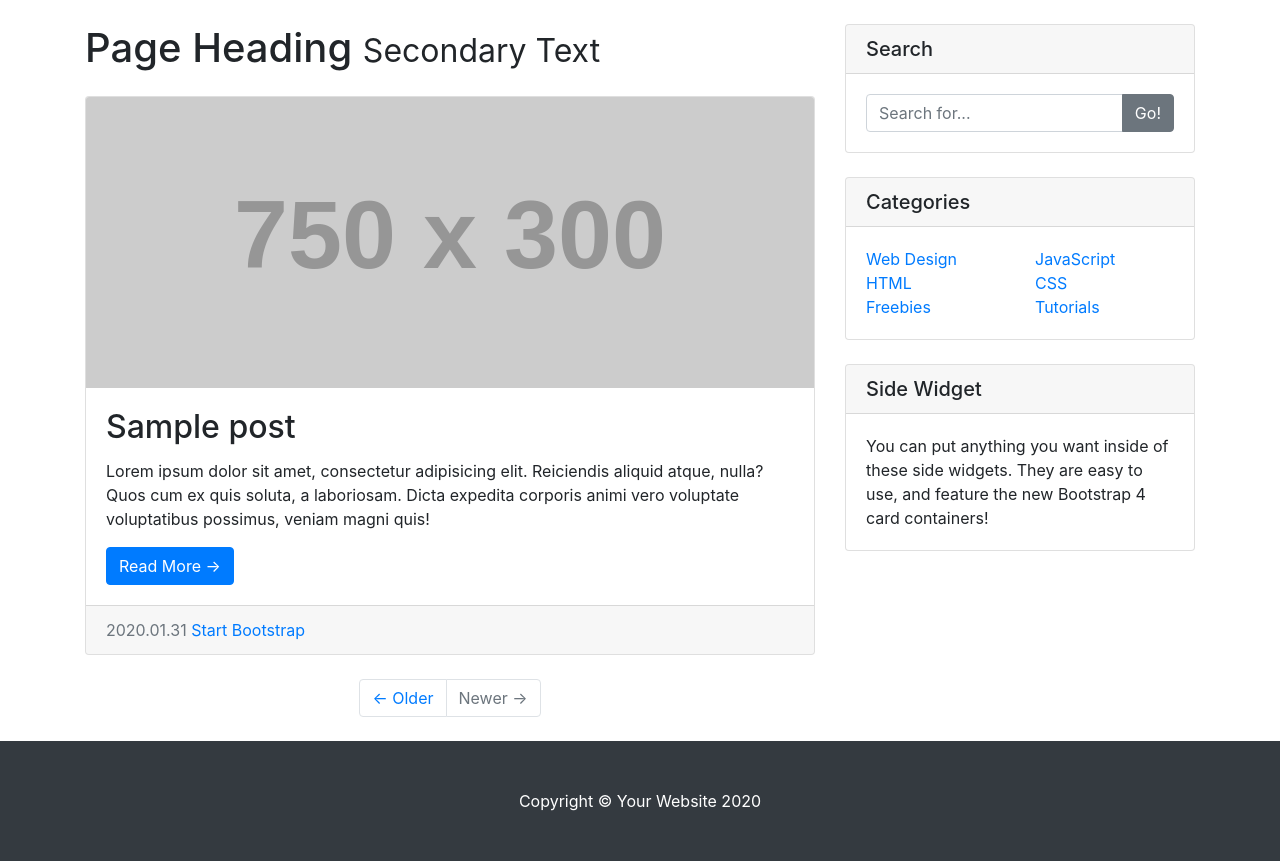
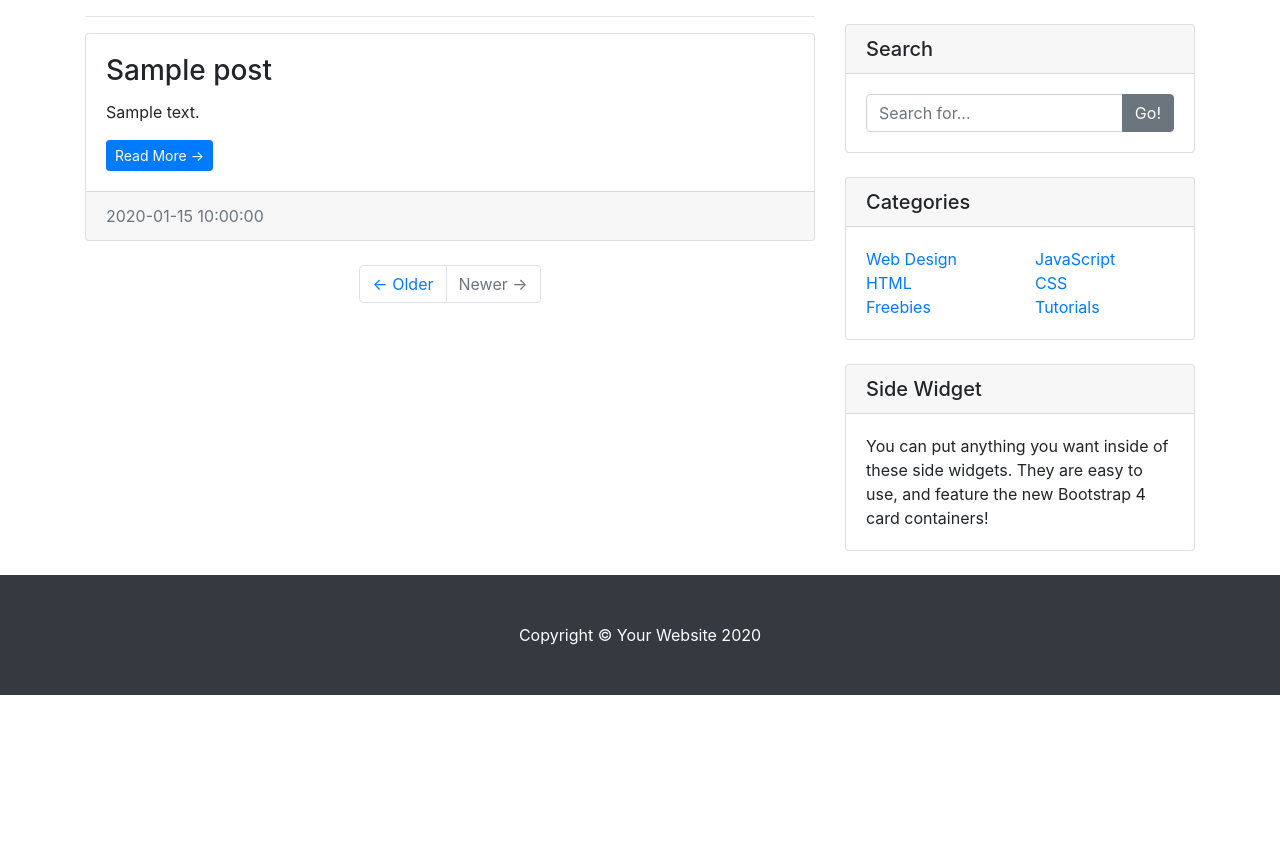
Before and after one commit to pseong/Blog, a Flask app: template templates/home.html in a window 1280 px wide. Shown: the part 56-917 px from the top of the page. After the commit the page ends 751 px from the top, so only its background shows below. Run offline with Flask 2, Linux system fonts and the light colour scheme; the template is opened without the code that fills it: most values are stand-ins (such as "Sample title", 1, 10 or a date in 2020); grey boxes labelled with a size stand in for pictures from a placeholder-image service; some libraries are stand-ins or nearby versions.

Commit message:
Modify post date, title size, btn size

```diff
--- a/templates/home.html
+++ b/templates/home.html
@@ -3,23 +3,25 @@
 <!-- Blog Entries Column -->
 <div class="col-md-8">
 
+<!--
   <h1 class="my-4">Page Heading
     <small>Secondary Text</small>
   </h1>
-
+-->
+  <hr>
 
   <!-- Blog Post -->
   {% for post in post_list.values() %}
   <div class="card mb-4">
-    <img class="card-img-top" src="http://placehold.it/750x300" alt="Card image cap">
+    <!--<img class="card-img-top" src="http://placehold.it/750x300" alt="Card image cap">-->
     <div class="card-body">
-      <h2 class="card-title">{{ post['title'] }}</h2>
-      <p class="card-text">Lorem ipsum dolor sit amet, consectetur adipisicing elit. Reiciendis aliquid atque, nulla? Quos cum ex quis soluta, a laboriosam. Dicta expedita corporis animi vero voluptate voluptatibus possimus, veniam magni quis!</p>
-      <a href="{{ url_for('post', post_id=post['title']) }}" class="btn btn-primary">Read More &rarr;</a>
+      <h3 class="card-title">{{ post['title'] }}</h3>
+      <p class="card-text">{{ post.content[0:150] }}</p>
+      <a href="{{ url_for('post', post_id=post['title']) }}" class="btn btn-primary btn-sm">Read More &rarr;</a>
     </div>
     <div class="card-footer text-muted">
-      2020.01.31
-      <a href="#">Start Bootstrap</a>
+      {{ post['date'] }}
+      <!--<a href="#">Start Bootstrap</a>-->
     </div>
   </div>
   {% endfor %}
```
Also changed, not shown: app.py (line endings or trailing spaces).
